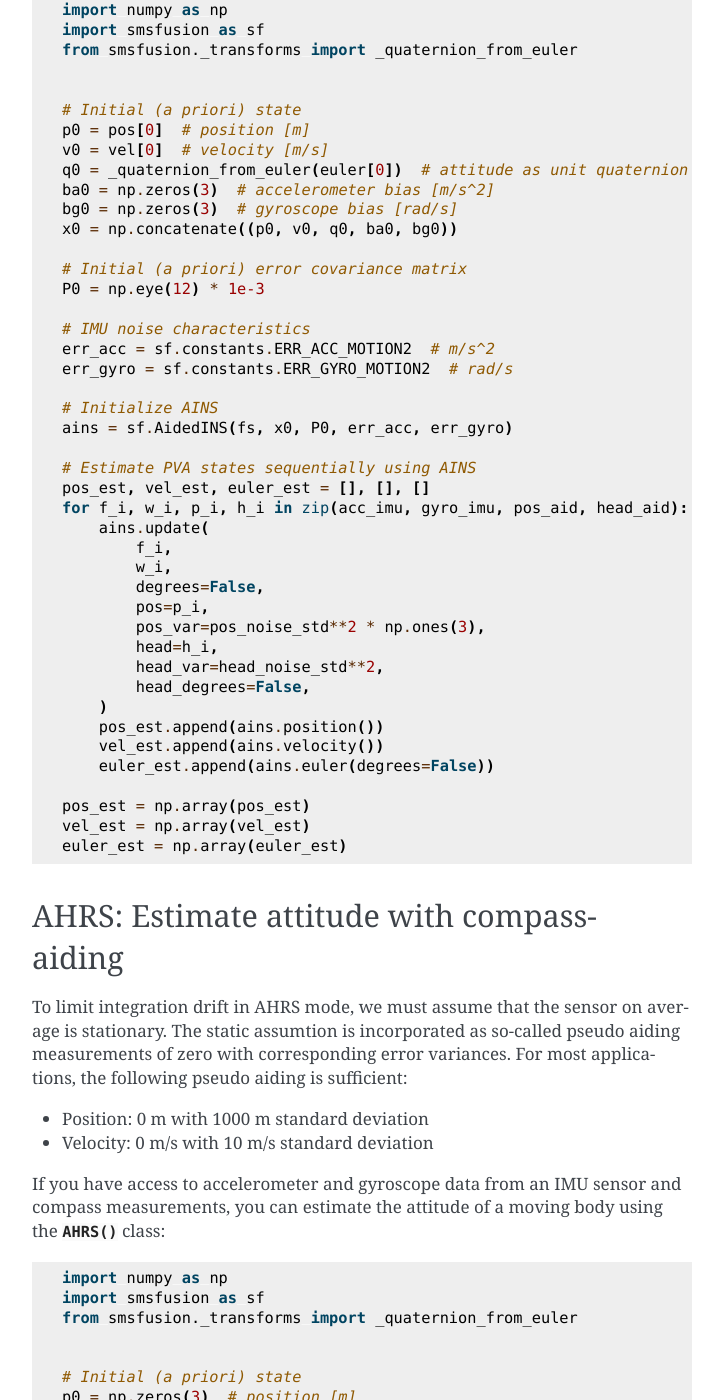
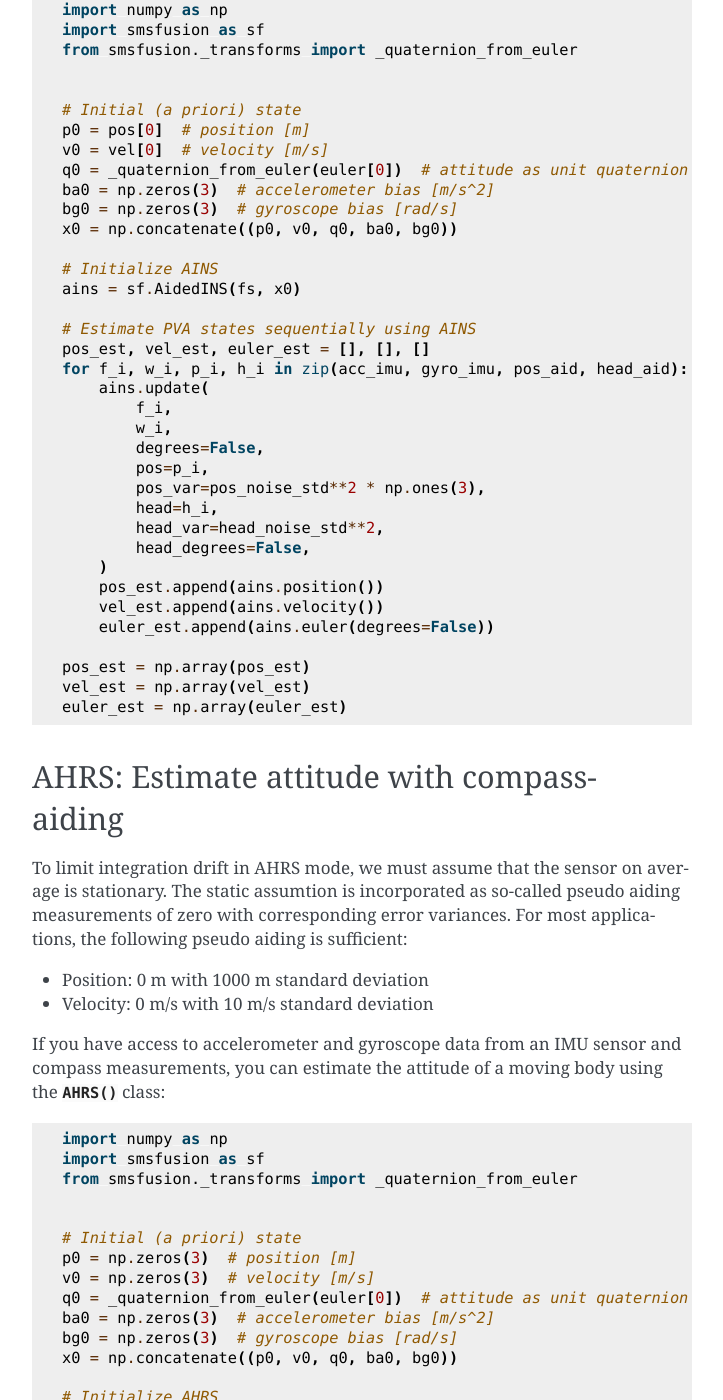
Before and after one commit to 4Subsea/smsfusion-python, a Sphinx documentation site: the page built from docs/user_guide/quickstart.rst, in a window 1280 px wide and 1400 px high, scrolled down 2725 px. Shown: the whole window, without its empty margins (388-1111 px from the left). Built offline with Sphinx 7.4.7, drawn with Linux system fonts in a browser that asks for light colours; some of the changed text lies outside the part shown.

Commit message:
Update quickstart docs

```diff
--- a/docs/user_guide/quickstart.rst
+++ b/docs/user_guide/quickstart.rst
@@ -129,15 +129,8 @@ velocity and attitude (PVA) of a moving body using the :func:`~smsfusion.AidedIN
     bg0 = np.zeros(3)  # gyroscope bias [rad/s]
     x0 = np.concatenate((p0, v0, q0, ba0, bg0))
 
-    # Initial (a priori) error covariance matrix
-    P0 = np.eye(12) * 1e-3
-
-    # IMU noise characteristics
-    err_acc = sf.constants.ERR_ACC_MOTION2  # m/s^2
-    err_gyro = sf.constants.ERR_GYRO_MOTION2  # rad/s
-
     # Initialize AINS
-    ains = sf.AidedINS(fs, x0, P0, err_acc, err_gyro)
+    ains = sf.AidedINS(fs, x0)
 
     # Estimate PVA states sequentially using AINS
     pos_est, vel_est, euler_est = [], [], []
@@ -189,15 +182,8 @@ the :func:`~smsfusion.AHRS` class:
     bg0 = np.zeros(3)  # gyroscope bias [rad/s]
     x0 = np.concatenate((p0, v0, q0, ba0, bg0))
 
-    # Initial (a priori) error covariance matrix
-    P0 = np.eye(12) * 1e-3
-
-    # IMU noise characteristics
-    err_acc = sf.constants.ERR_ACC_MOTION2  # m/s^2
-    err_gyro = sf.constants.ERR_GYRO_MOTION2  # rad/s
-
     # Initialize AHRS
-    ahrs = sf.AHRS(fs, x0, P0, err_acc, err_gyro)
+    ahrs = sf.AHRS(fs, x0)
 
     # Estimate attitude sequentially using AHRS
     euler_est = []
@@ -246,15 +232,8 @@ estimate the roll and pitch degrees of freedom of a moving body using the
     bg0 = np.zeros(3)  # gyroscope bias [rad/s]
     x0 = np.concatenate((p0, v0, q0, ba0, bg0))
 
-    # Initial (a priori) error covariance matrix
-    P0 = np.eye(12) * 1e-3
-
-    # IMU noise characteristics
-    err_acc = sf.constants.ERR_ACC_MOTION2  # m/s^2
-    err_gyro = sf.constants.ERR_GYRO_MOTION2  # rad/s
-
     # Initialize VRU
-    vru = sf.VRU(fs, x0, P0, err_acc, err_gyro)
+    vru = sf.VRU(fs, x0)
 
     # Estimate roll and pitch sequentially using VRU
     roll_pitch_est = []
```
